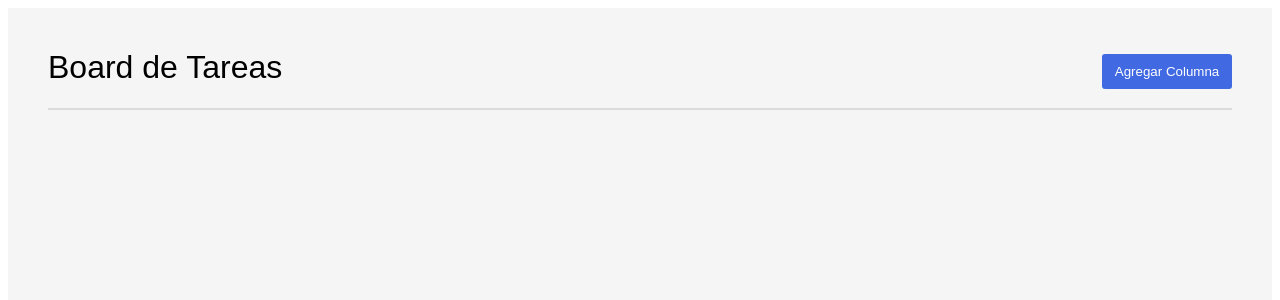
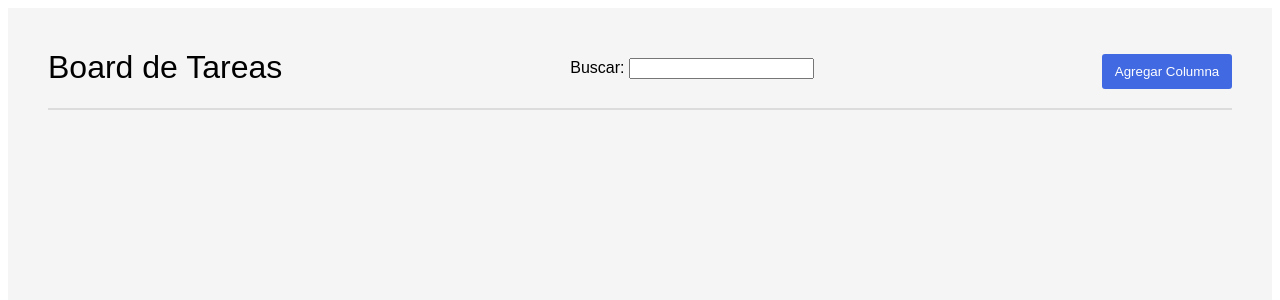
Before and after one commit to CrisNoord/Trello, an Angular app: page /main-view in a window 1280 px wide. Shown: the top 300 px of the page. Built offline with nearby package versions, Linux system fonts and the light colour scheme.

Commit message:
filter cards feature completed

```diff
--- a/src/app/column-component/column.component.ts
+++ b/src/app/column-component/column.component.ts
@@ -97,7 +97,6 @@ export class ColumnComponent implements OnChanges {
    * @param data info with description to update and card's index to update
    */
   public updateColumn(data: ICard) {
-    debugger
     this.cards[data.cardIndex] = data.cardDescription;
     this.creatingCard = false;
     this.dataUpdated.emit(true);
--- a/src/app/main-view/main-view.component.html
+++ b/src/app/main-view/main-view.component.html
@@ -1,6 +1,10 @@
 <div class="main-container">
     <div class="header">
         <h1 class="header-title">Board de Tareas</h1>
+        <div class="search-bar">
+            <label>Buscar: </label>
+            <input type="text" [(ngModel)]="searchValue" (keyup)="filter()">
+        </div>
         <button class="new-button" (click)="addColumn()">Agregar Columna</button>
     </div>
     <div class="board-container">
--- a/src/app/main-view/main-view.component.scss
+++ b/src/app/main-view/main-view.component.scss
@@ -11,6 +11,11 @@
         .header-title {
             font-family: sans-serif;
             font-weight: normal;
+        }
+        .search-bar {
+            font-family: sans-serif;
+            height: fit-content;
+            margin-top: 30px;
         }
         .new-button {
             font-family: sans-serif;
--- a/src/app/main-view/main-view.component.ts
+++ b/src/app/main-view/main-view.component.ts
@@ -10,7 +10,9 @@ import { DataService } from '../providers/data.provider';
 })
 export class MainViewComponent implements OnInit {
 
+  private originalData: Array<Column> = [];
   public columnsArray: Array<Column> = [];
+  public searchValue: string = '';
   constructor(private dataProvider: DataService) { }
 
   ngOnInit(): void {
@@ -18,6 +20,13 @@ export class MainViewComponent implements OnInit {
     if (data) {
       this.columnsArray = data;
     }
+  }
+
+  /**
+   * method fired on type search values
+   */
+  public filter() {
+    this.columnsArray = this.dataProvider.getFilteredCards(this.searchValue);
   }
 
   /**
--- a/src/app/providers/data.provider.ts
+++ b/src/app/providers/data.provider.ts
@@ -5,13 +5,48 @@ import { Column } from '../models/column';
 export class DataService {
     constructor() {}
 
+    /**
+     * get data from localStorage
+     */
     public getColumns(): Array<Column> {
         let retrievedData = localStorage.getItem('data');
         return JSON.parse(retrievedData);
     }
 
+    /**
+     * store data on localStorage
+     * @param data data to store
+     */
     public saveColumns(data: Array<Column>) {
         let dataToSave = JSON.stringify(data);
         localStorage.setItem('data', dataToSave);
     }
+
+    /**
+     * get data from LocalStorage and filter it
+     * @param searchValue search value
+     */
+    public getFilteredCards(searchValue: string): Array<Column> {
+        let columnsArray = [];
+        let originalData = JSON.parse(localStorage.getItem('data'));
+        if (searchValue.length) {
+        originalData.forEach(column => {
+            column.cards = this.filteredCards(column, searchValue);
+            columnsArray.push(column);
+        });
+        } else {
+            columnsArray = [...originalData];
+        }
+        return columnsArray;
+    }
+
+    /**
+     * method to check if the card matches with the search value
+     * @param column column to check
+     * @param searchValue search value
+     */
+    private filteredCards(column: Column, searchValue: string) {
+        let cards = column.cards.filter(card => card.indexOf(searchValue) !== -1);
+        return cards;
+      }
 }
```
